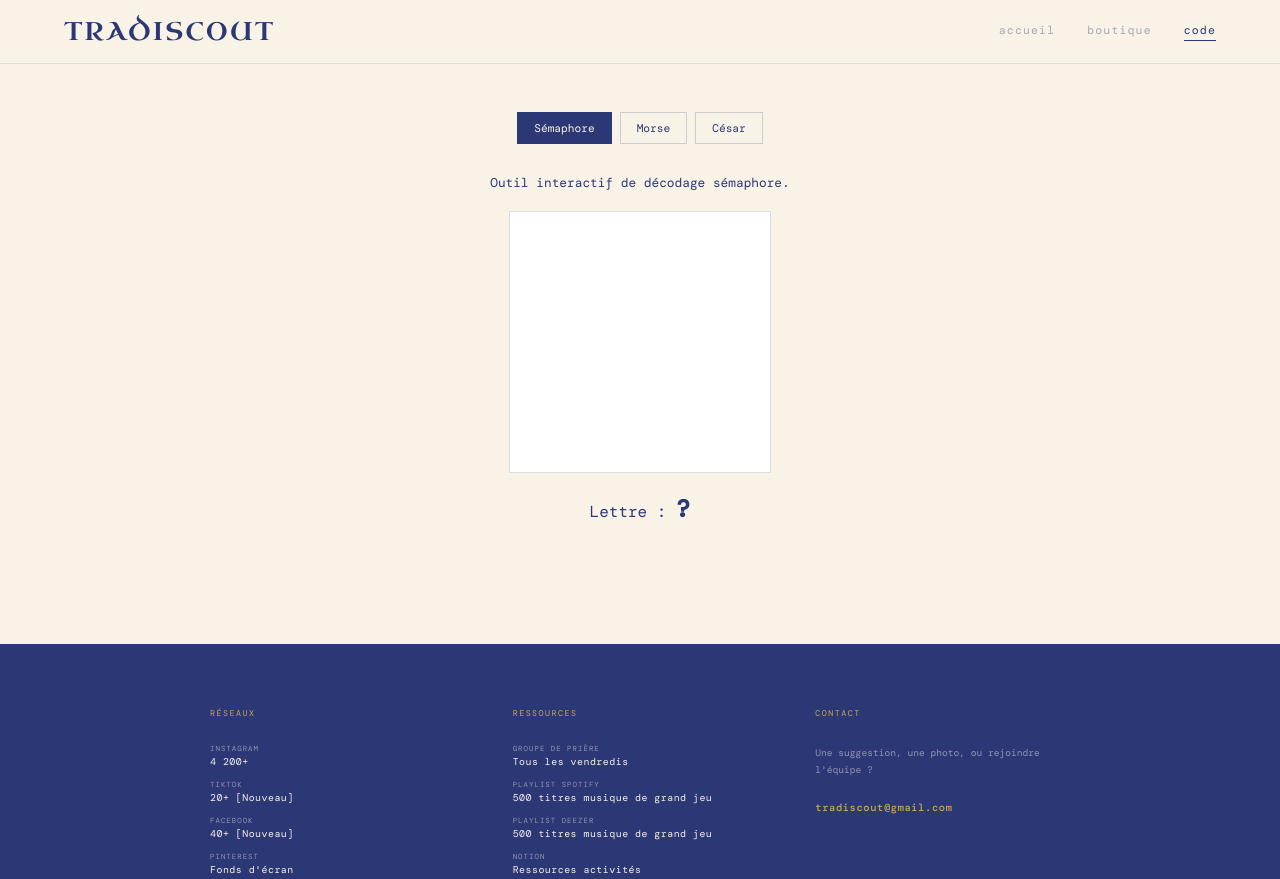
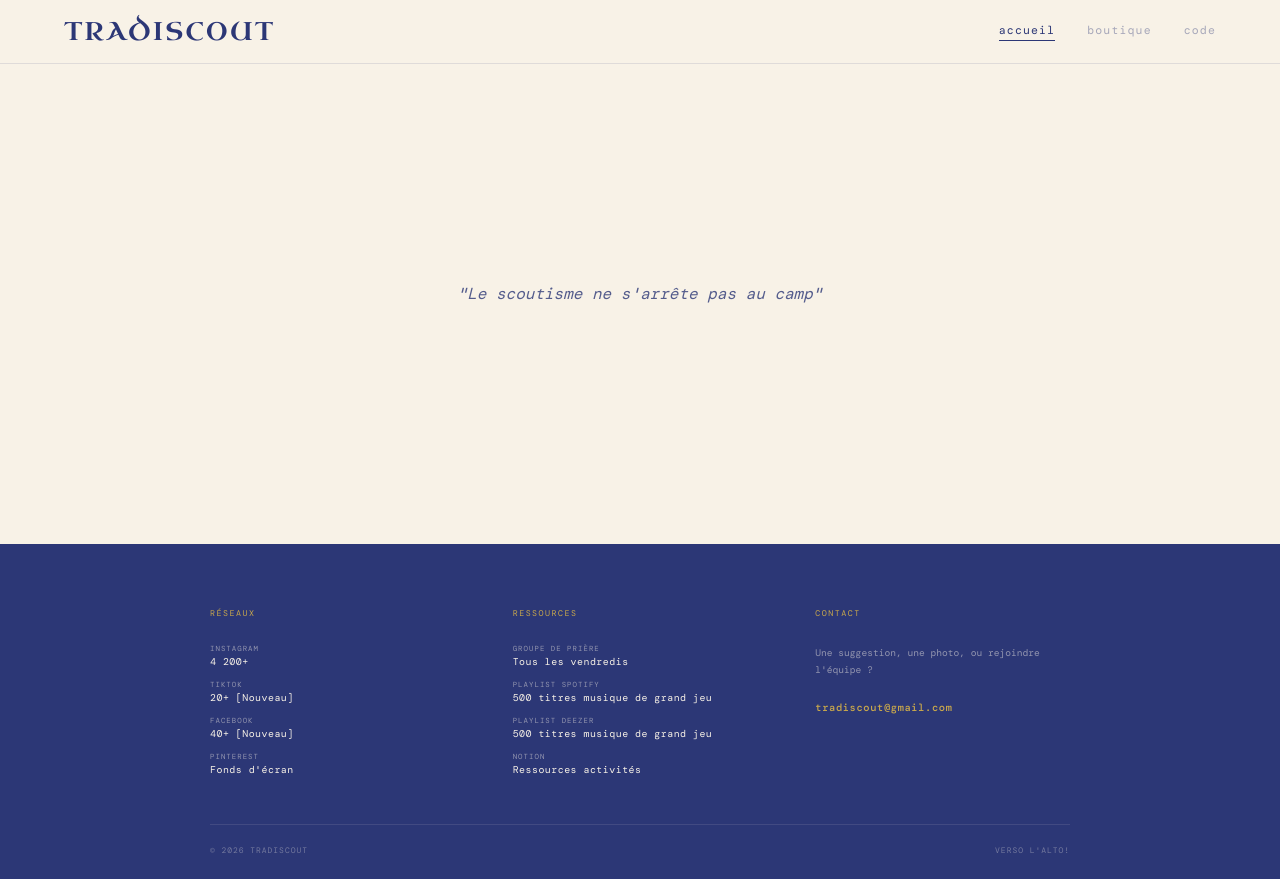
Before and after one commit to wandrillefm/code.tradiscout, a plain HTML site: page index.html in a window 1280 px wide. Shown: the top 879 px of the page. Drawn offline with nearby package versions, Linux system fonts and the light colour scheme.

Commit message:
Update index.html

```diff
--- a/index.html
+++ b/index.html
@@ -3,13 +3,14 @@
 <head>
     <meta charset="UTF-8">
     <meta name="viewport" content="width=device-width, initial-scale=1.0">
-    <title>Outils - Tradiscout</title>
+    <title>Tradiscout</title>
     <link rel="icon" type="image/x-icon" href="FINAL.png">
     <link href="https://fonts.googleapis.com/css2?family=Uncial+Antiqua&family=DM+Mono:wght@400;500&display=swap" rel="stylesheet">
     <style>
         :root { --navy: #2C3776; --bg: #F8F2E7; --or: #c9a84c; --gris: #6b6b6b; }
         * { margin: 0; padding: 0; box-sizing: border-box; }
         body { background: var(--bg); color: var(--navy); font-family: 'DM Mono', monospace; min-height: 100vh; overflow-x: hidden; }
+        #main-content { opacity: 0; transition: opacity 1s ease; }
 
         header { position: sticky; top: 0; z-index: 600; background: var(--bg); border-bottom: 1px solid rgba(44,55,118,0.12); display: flex; align-items: center; justify-content: space-between; padding: 0 5%; height: 64px; }
         .logo { font-family: 'Uncial Antiqua', serif; text-transform: uppercase; letter-spacing: 2px; font-size: 1.6rem; color: var(--navy); text-decoration: none; }
@@ -18,17 +19,9 @@
         .main-nav a:hover, .main-nav a.active { opacity: 1; }
         .main-nav a.active::after { content: ''; position: absolute; bottom: 0; left: 0; width: 100%; height: 1px; background: var(--navy); }
 
-        .content-wrap { max-width: 800px; margin: 0 auto; padding: 48px 5% 120px; text-align: center; }
-        .code-nav { display: flex; justify-content: center; gap: 8px; margin-bottom: 30px; flex-wrap: wrap; }
-        .code-nav button { padding: 0.5rem 1rem; border: 1px solid rgba(44,55,118,0.2); background: transparent; color: var(--navy); cursor: pointer; font-family: 'DM Mono'; font-size: 0.7rem; transition: 0.2s; }
-        .code-nav button.active { background: var(--navy); color: var(--bg); }
+        .content-wrap { max-width: 800px; margin: 0 auto; padding: 100px 5% 120px; text-align: center; min-height: 60vh; display: flex; align-items: center; justify-content: center; }
+        .content-wrap p { font-size: 1rem; line-height: 1.8; font-style: italic; opacity: 0.8; }
 
-        .code-tab { display: none; animation: fadeIn 0.3s ease; }
-        @keyframes fadeIn { from { opacity: 0; } to { opacity: 1; } }
-
-        textarea { width: 100%; padding: 12px; height: 100px; border: 1px solid rgba(44,55,118,0.1); background: white; font-family: 'DM Mono'; font-size: 0.8rem; color: var(--navy); margin-top: 10px; resize: none; }
-
-        /* FOOTER UNIFORMISÉ */
         footer { background: var(--navy); color: var(--bg); padding: 64px 5% 40px; }
         .footer-inner { max-width: 860px; margin: 0 auto; display: grid; grid-template-columns: 1fr 1fr 1fr; gap: 48px; }
         .footer-col-title { font-size: 0.52rem; letter-spacing: 0.18em; text-transform: uppercase; color: var(--or); margin-bottom: 25px; display: block; }
@@ -57,39 +50,18 @@
     </style>
 </head>
 <body>
-
+    <div id="main-content">
         <header>
-        <a class="logo" href="https://tradiscout.com">TRADISCOUT</a>
+            <a class="logo" href="/">TRADISCOUT</a>
             <nav class="main-nav">
-            <a href="https://tradiscout.com">accueil</a>
+                <a href="/" class="active">accueil</a>
                 <a href="https://shop.tradiscout.com">boutique</a>
-            <a href="/" class="active">code</a>
+                <a href="https://code.tradiscout.com">code</a>
             </nav>
         </header>
 
         <div class="content-wrap">
-        <div class="code-nav">
-            <button onclick="showTab('semaphore', this)" class="active">Sémaphore</button>
-            <button onclick="showTab('morse', this)">Morse</button>
-            <button onclick="showTab('caesar', this)">César</button>
-        </div>
-
-        <div id="semaphore" class="code-tab" style="display:block">
-            <p style="font-size:0.8rem; margin-bottom:20px;">Outil interactif de décodage sémaphore.</p>
-            <canvas id="semaphore-canvas" width="260" height="260" style="background:white; border:1px solid #ddd;"></canvas>
-            <p style="margin-top:15px;">Lettre : <span id="semaphore-letter" style="font-weight:bold; font-size:1.5rem;">?</span></p>
-        </div>
-
-        <div id="morse" class="code-tab">
-            <textarea id="morse-input" placeholder="Écrire du texte ou du morse..."></textarea>
-            <textarea id="morse-output" readonly style="background:#fcfcfc;" placeholder="Résultat..."></textarea>
-        </div>
-
-        <div id="caesar" class="code-tab">
-            <input type="number" id="shift" value="3" style="padding:8px; width:60px; margin-bottom:10px;">
-            <textarea id="caesar-input" placeholder="Texte à décaler..."></textarea>
-            <textarea id="caesar-output" readonly style="background:#fcfcfc;" placeholder="Résultat..."></textarea>
-        </div>
+            <p>"Le scoutisme ne s'arrête pas au camp"</p>
         </div>
 
         <footer>
@@ -125,19 +97,11 @@
         </footer>
 
         <nav class="tab-bar">
-        <a href="https://tradiscout.com" class="tab-bar-btn"><span>accueil</span></a>
+            <a href="/" class="tab-bar-btn active"><span>accueil</span></a>
             <a href="https://shop.tradiscout.com" class="tab-bar-btn"><span>boutique</span></a>
-        <a href="/" class="tab-bar-btn active"><span>code</span></a>
+            <a href="https://code.tradiscout.com" class="tab-bar-btn"><span>code</span></a>
         </nav>
-
-    <script>
-        function showTab(id, btn) {
-            document.querySelectorAll('.code-tab').forEach(t => t.style.display = 'none');
-            document.querySelectorAll('.code-nav button').forEach(b => b.classList.remove('active'));
-            document.getElementById(id).style.display = 'block';
-            btn.classList.add('active');
-        }
-        // Logique Morse/César ici...
-    </script>
+    </div>
+    <script>window.addEventListener('load', () => document.getElementById('main-content').style.opacity = '1');</script>
 </body>
 </html>
```
Lines whose indentation alone changed are shown as unchanged.
